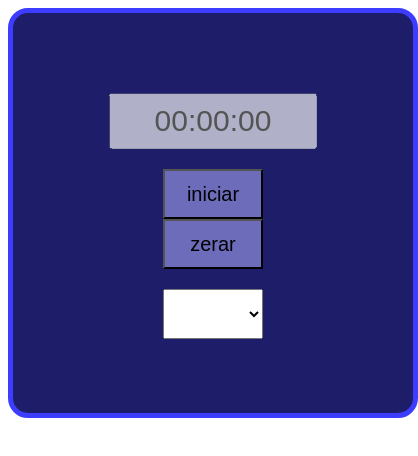
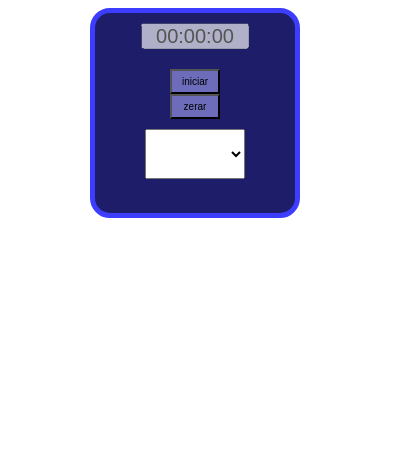
Before and after one commit to isaias-silva/cronometro, a plain HTML site: page index.html in a window 390 px wide. Shown: the whole page, 418 px wide, since content can reach past the window. Drawn offline with Linux system fonts and the light colour scheme.

Commit message:
media query no caso de teste em celular

```diff
--- a/style.css
+++ b/style.css
@@ -44,3 +44,34 @@
     width: 40px;
     height: 40px;
 }
+
+footer {
+    margin: auto;
+    text-align: center;
+    margin-top: 100px;
+}
+
+@media screen and (max-width:450px) {
+    #cronometro {
+        width: 200px;
+        height: 200px;
+    }
+    #cronometro input {
+        width: 100px;
+        height: 20px;
+        font-size: 20px;
+        position: relative;
+        top: 10px;
+    }
+    #cronometro button {
+        width: 50px;
+        font-size: 10px;
+        height: 25px;
+        position: relative;
+        top: 30px;
+    }
+    #cronometro select {
+        position: relative;
+        top: 40px;
+    }
+}
```
